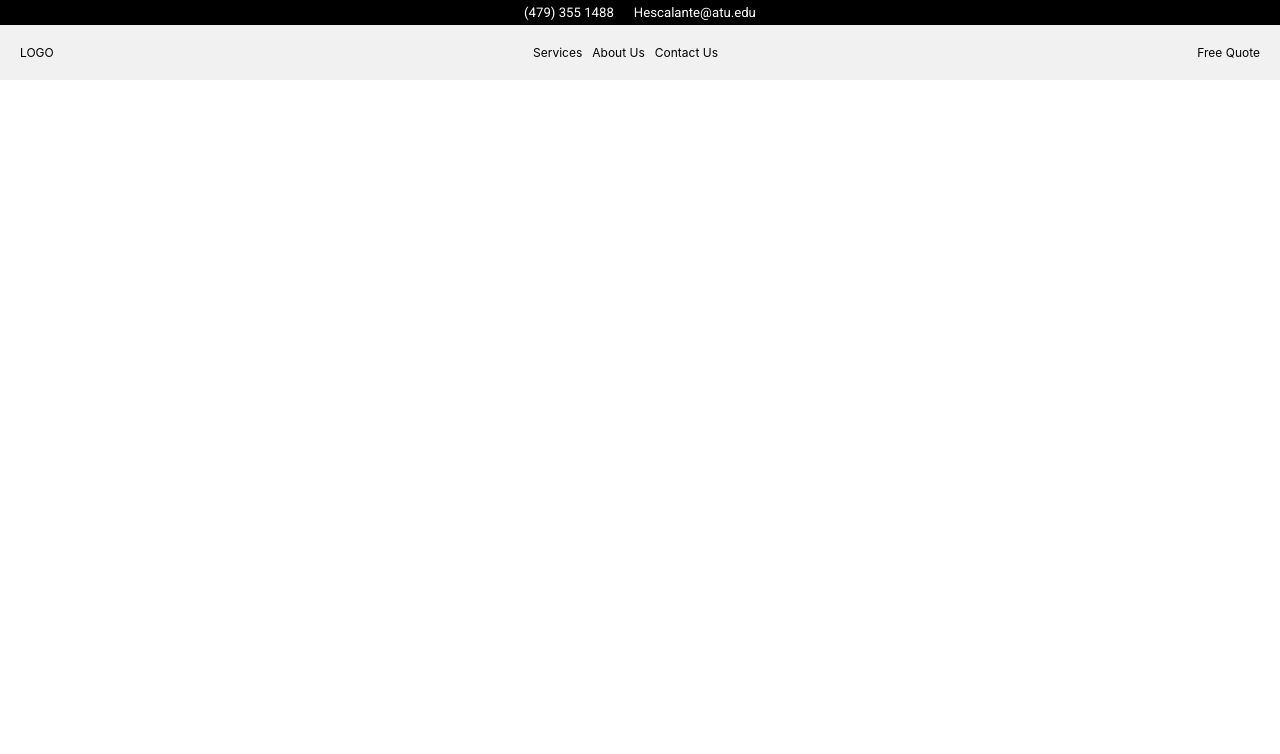
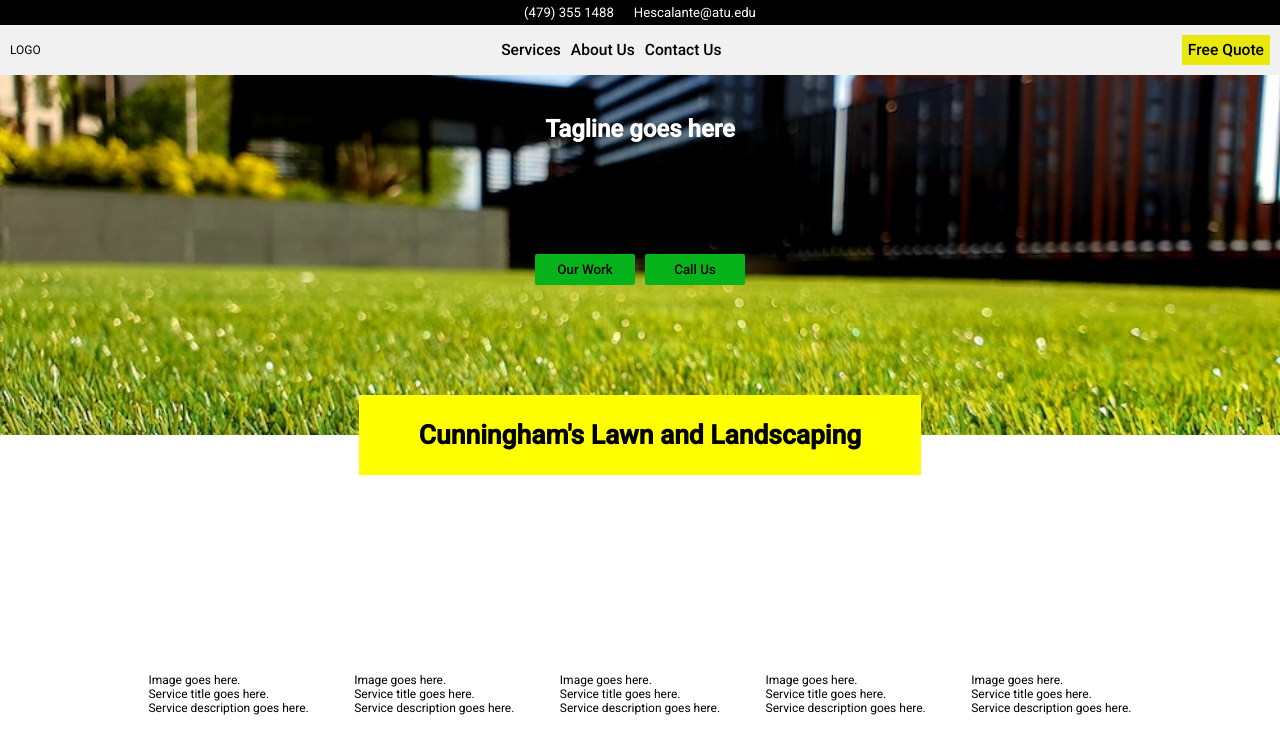
Before and after one commit to escleonh/cunningham, a React (Create React App) app: page / in a window 1280 px wide. Shown: the top 754 px of the page. Built offline with nearby package versions, Linux system fonts and the light colour scheme.

Commit message:
home page improvements

```diff
--- a/package.json
+++ b/package.json
@@ -8,6 +8,7 @@
     "@testing-library/user-event": "^12.8.3",
     "react": "^17.0.2",
     "react-dom": "^17.0.2",
+    "react-router-dom": "^5.2.0",
     "react-scripts": "4.0.3",
     "web-vitals": "^1.1.2"
   },
--- a/src/App.css
+++ b/src/App.css
@@ -1,8 +1,10 @@
 @import url('https://fonts.googleapis.com/css2?family=Roboto:wght@400;500&display=swap');
-
+@import url('https://fonts.googleapis.com/css2?family=Lato:wght@900&display=swap');
 *{
     padding: 0;
     margin: 0;
+    font-family: 'Roboto', sans-serif;
+
 }
 html{
     font-size: 12px;
--- a/src/App.js
+++ b/src/App.js
@@ -1,18 +1,27 @@
 import './App.css';
 import Navbar from './Nav-bar';
 import Topbar from './Top-bar';
+import Home from './Home';
+import {BrowserRouter as Router, Route, Switch} from 'react-router-dom';
 
 function App() {
 
 
   return (
+    <Router>
     <div className="App">
-    <Topbar></Topbar>
-    <Navbar></Navbar>
+    <Topbar />
+    <Navbar />
       <div className='content'>
-
+        <Switch>
+          <Route exact path="/">
+              <Home />
+          </Route>
+        </Switch>
       </div>
     </div>
+    </Router>
+
   );
 }
 
--- a/src/Home.css
+++ b/src/Home.css
@@ -0,0 +1,56 @@
+.grassBgContainer{
+    background-image: url('./grassbg.jpeg');
+    background-size: cover;
+    background-repeat: no-repeat;
+    background-position-y: 20%;
+    height: 45vh;
+    width: 100vw;
+    display: flex;
+    flex-direction: column;
+    align-items: center;
+    justify-content: space-between;
+
+
+}
+.companyName{
+    padding: 25px;
+    background-color: yellow;
+    width: 40vw;
+    margin: 0 auto;
+    margin-bottom: -40px;
+    display: flex;
+    justify-content: center;
+    font-size: 2.2rem;
+    font-family:'Lato', sans-serif;
+    font-weight: 900;
+}
+.homeTaglinne{
+    color: white;
+    margin-top: 5vh;
+}
+.homeCTABtns{
+    display: flex;
+    gap: 10px;
+}
+.homeCTABtns button{
+    background-color: #06b31a;
+    padding: 8px;
+    width: 100px;
+    cursor: pointer;
+    border: none;
+    border-radius: 2px;
+    font-weight: 500;
+    color: black;
+}
+.servicesContiner{
+    /* margin-top: 40px; */
+    height: 30vh;
+    display: flex;
+    width: 80vw;
+    margin: 40px auto 0 auto;
+    justify-content:space-evenly;
+    align-items: flex-end;
+    /* align: flex-start; */
+    gap: 25px;
+    flex-wrap: wrap;
+}
--- a/src/Home.js
+++ b/src/Home.js
@@ -0,0 +1,81 @@
+import './Home.css';
+// import homebg from '../public/grassbg.jpeg';
+const Home = () => {
+    return (<div>
+                <div className="grassBgContainer">
+                <h1 className="homeTaglinne">Tagline goes here</h1>
+                <div className="homeCTABtns">
+                    <button>Our Work</button>
+                    <button>Call Us</button>
+                </div>
+                    <div className="companyName">
+                        <div>
+                        <p>Cunningham's Lawn and Landscaping</p>
+                        </div>
+                    </div>
+                </div>
+
+                <div className="servicesContiner">
+                    <div>
+                        <div className="serviceOneImg">
+                            Image goes here.
+                        </div>
+                        <div className="serviceTitle">
+                            Service title goes here.
+                        </div>
+                        <div className="serviceDescription">
+                            Service description goes here.
+                        </div>
+                    </div>
+                    <div>
+                        <div className="serviceOneImg">
+                            Image goes here.
+                        </div>
+                        <div className="serviceTitle">
+                            Service title goes here.
+                        </div>
+                        <div className="serviceDescription">
+                            Service description goes here.
+                        </div>
+                    </div>
+                    <div>
+                        <div className="serviceOneImg">
+                            Image goes here.
+                        </div>
+                        <div className="serviceTitle">
+                            Service title goes here.
+                        </div>
+                        <div className="serviceDescription">
+                            Service description goes here.
+                        </div>
+                    </div>
+                    <div>
+                        <div className="serviceOneImg">
+                            Image goes here.
+                        </div>
+                        <div className="serviceTitle">
+                            Service title goes here.
+                        </div>
+                        <div className="serviceDescription">
+                            Service description goes here.
+                        </div>
+                    </div>
+                    <div>
+                        <div className="serviceOneImg">
+                            Image goes here.
+                        </div>
+                        <div className="serviceTitle">
+                            Service title goes here.
+                        </div>
+                        <div className="serviceDescription">
+                            Service description goes here.
+                        </div>
+                    </div>
+
+
+                </div>
+            </div>
+    );
+}
+
+export default Home;
--- a/src/Nav-bar.css
+++ b/src/Nav-bar.css
@@ -2,7 +2,7 @@ nav{
     display: flex;
     justify-content: space-between;
     align-items: center;
-    padding: 20px;
+    padding: 10px;
     background-color: rgb(242, 241, 241);
 }
 nav .mainMenu ul{
@@ -13,9 +13,16 @@ nav .mainMenu ul{
 nav .mainMenu ul li{
     display: inline-block;
 }
+.quoteBtn{
+    background-color: rgb(232, 232, 13);
+    padding: 6px;
+}
 nav a{
     text-decoration: none;
     color: black;
+    font-family: 'Roboto', sans-serif;
+    font-weight: 500;
+    font-size: 1.3rem;
 
 }
 .menuIcon{
```
Also changed, not shown: src/grassbg.jpeg (renamed from public/grassbg.jpeg), 1 other file (tests, documents, lock files or other folders).
